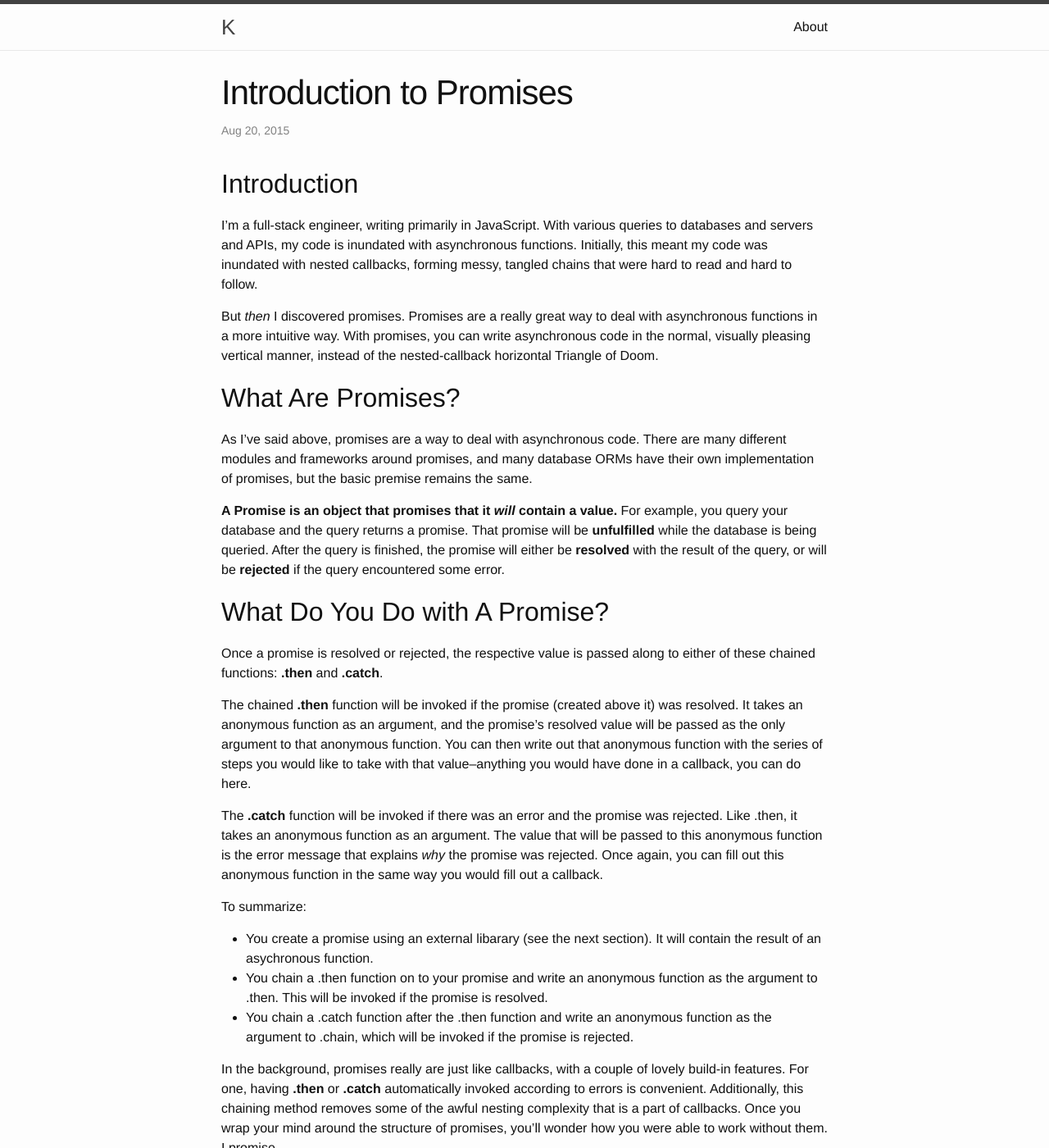
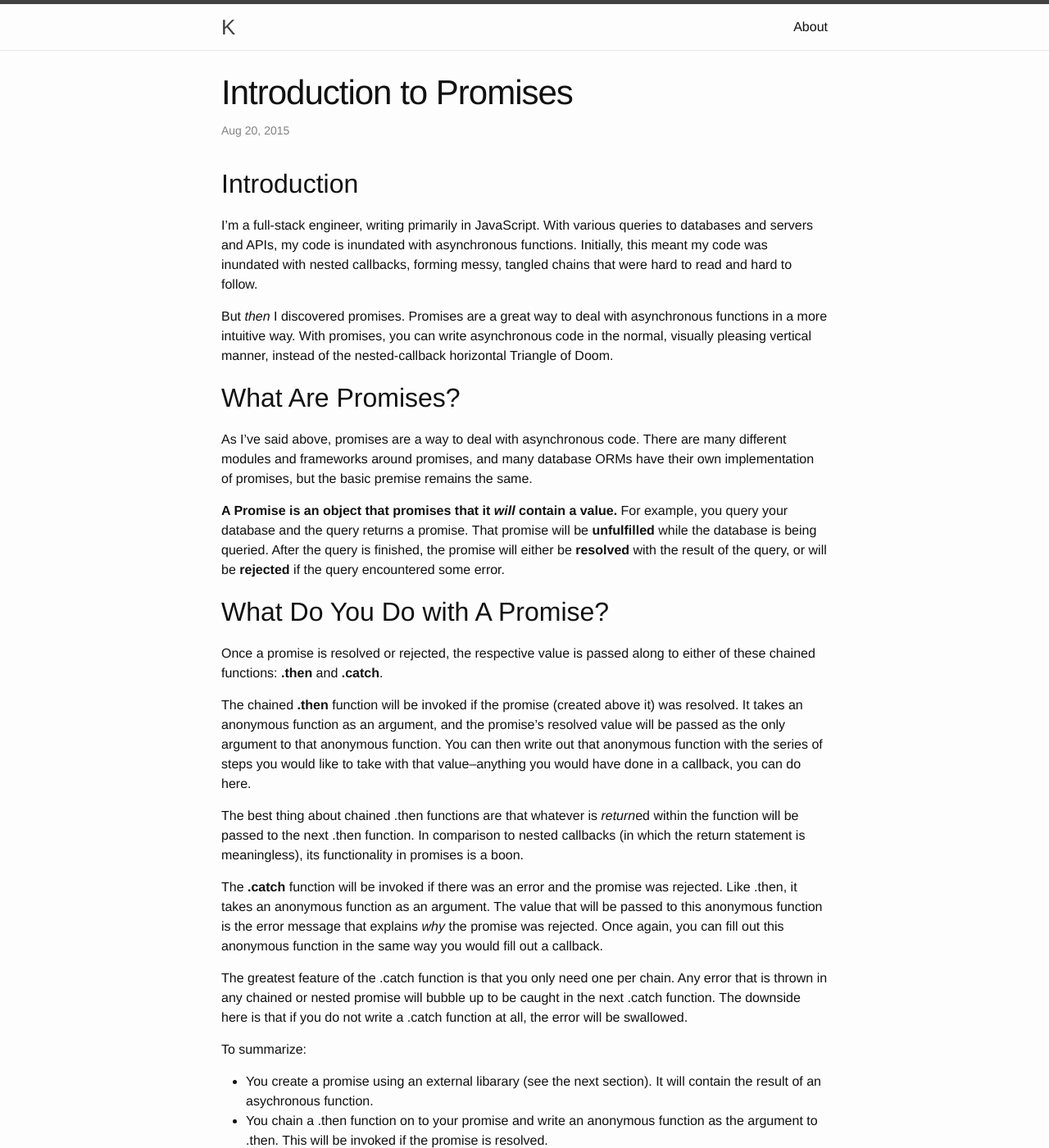
Before and after one commit to kstrack-grose/kstrack-grose.github.io, a Jekyll site: the page built from _posts/2015-08-20-introduction-to-promises.markdown, in a window 1280 px wide and 1400 px high. Shown: the whole window at 82% size. Built offline with Jekyll 4.4.1, drawn with Linux system fonts in a browser that asks for light colours.

Commit message:
(refactor) add more detail to introduction to promises post

```diff
--- a/_posts/2015-08-20-introduction-to-promises.markdown
+++ b/_posts/2015-08-20-introduction-to-promises.markdown
@@ -8,7 +8,7 @@ categories: jekyll update
 ##Introduction
 I'm a full-stack engineer, writing primarily in JavaScript. With various queries to databases and servers and APIs, my code is inundated with asynchronous functions. Initially, this meant my code was inundated with nested callbacks, forming messy, tangled chains that were hard to read and hard to follow.
 
-But *then* I discovered promises. Promises are a really great way to deal with asynchronous functions in a more intuitive way. With promises, you can write asynchronous code in the normal, visually pleasing vertical manner, instead of the nested-callback horizontal Triangle of Doom.
+But *then* I discovered promises. Promises are a great way to deal with asynchronous functions in a more intuitive way. With promises, you can write asynchronous code in the normal, visually pleasing vertical manner, instead of the nested-callback horizontal Triangle of Doom.
 
 ##What Are Promises?
 As I've said above, promises are a way to deal with asynchronous code. There are many different modules and frameworks around promises, and many database ORMs have their own implementation of promises, but the basic premise remains the same.
@@ -20,7 +20,11 @@ Once a promise is resolved or rejected, the respective value is passed along to
 
 The chained **.then** function will be invoked if the promise (created above it) was resolved. It takes an anonymous function as an argument, and the promise's resolved value will be passed as the only argument to that anonymous function. You can then write out that anonymous function with the series of steps you would like to take with that value--anything you would have done in a callback, you can do here.
 
+The best thing about chained .then functions are that whatever is *return*ed within the function will be passed to the next .then function. In comparison to nested callbacks (in which the return statement is meaningless), its functionality in promises is a boon.
+
 The **.catch** function will be invoked if there was an error and the promise was rejected. Like .then, it takes an anonymous function as an argument. The value that will be passed to this anonymous function is the error message that explains *why* the promise was rejected. Once again, you can fill out this anonymous function in the same way you would fill out a callback.
+
+The greatest feature of the .catch function is that you only need one per chain. Any error that is thrown in any chained or nested promise will bubble up to be caught in the next .catch function. The downside here is that if you do not write a .catch function at all, the error will be swallowed.
 
 To summarize:
 
```
